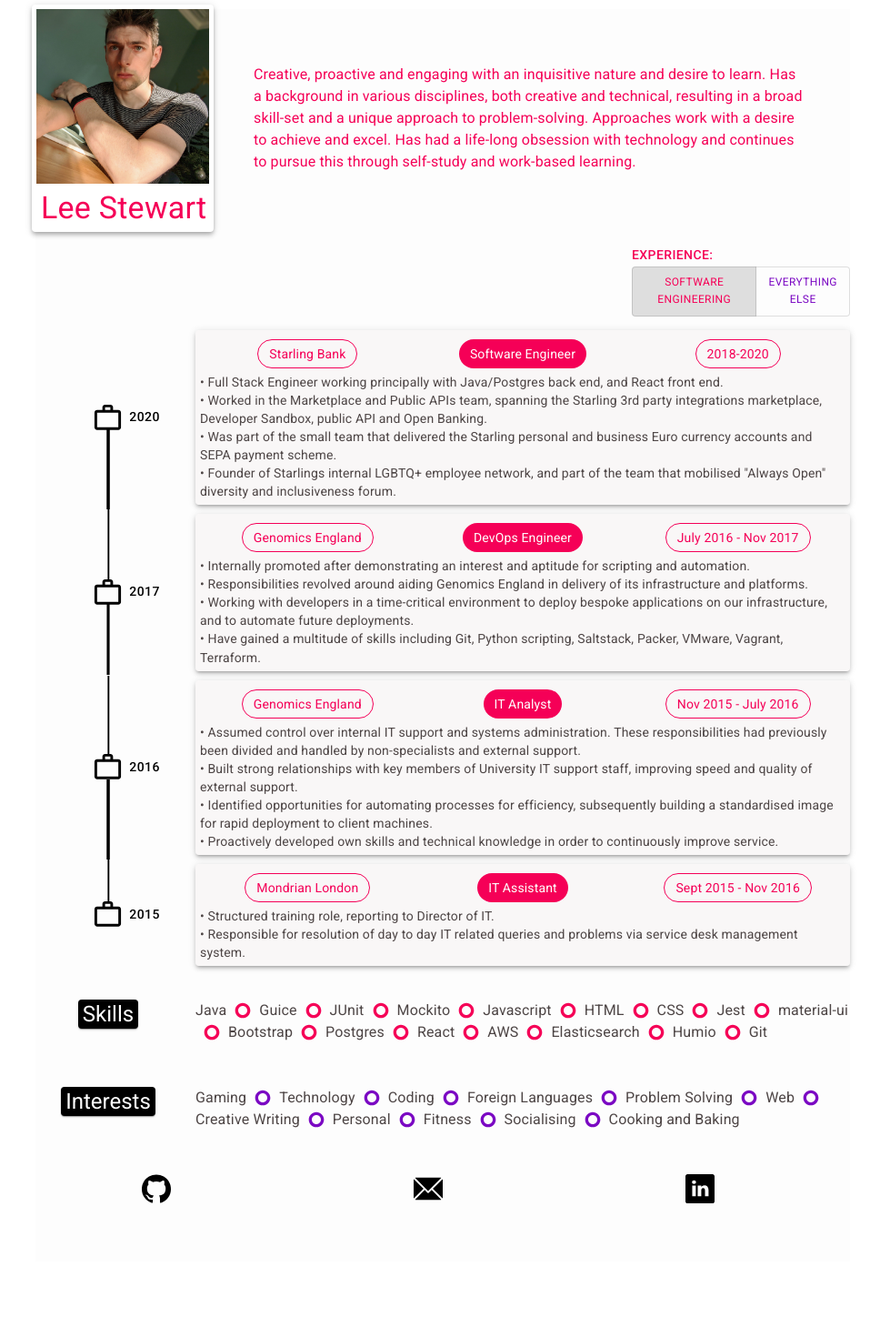
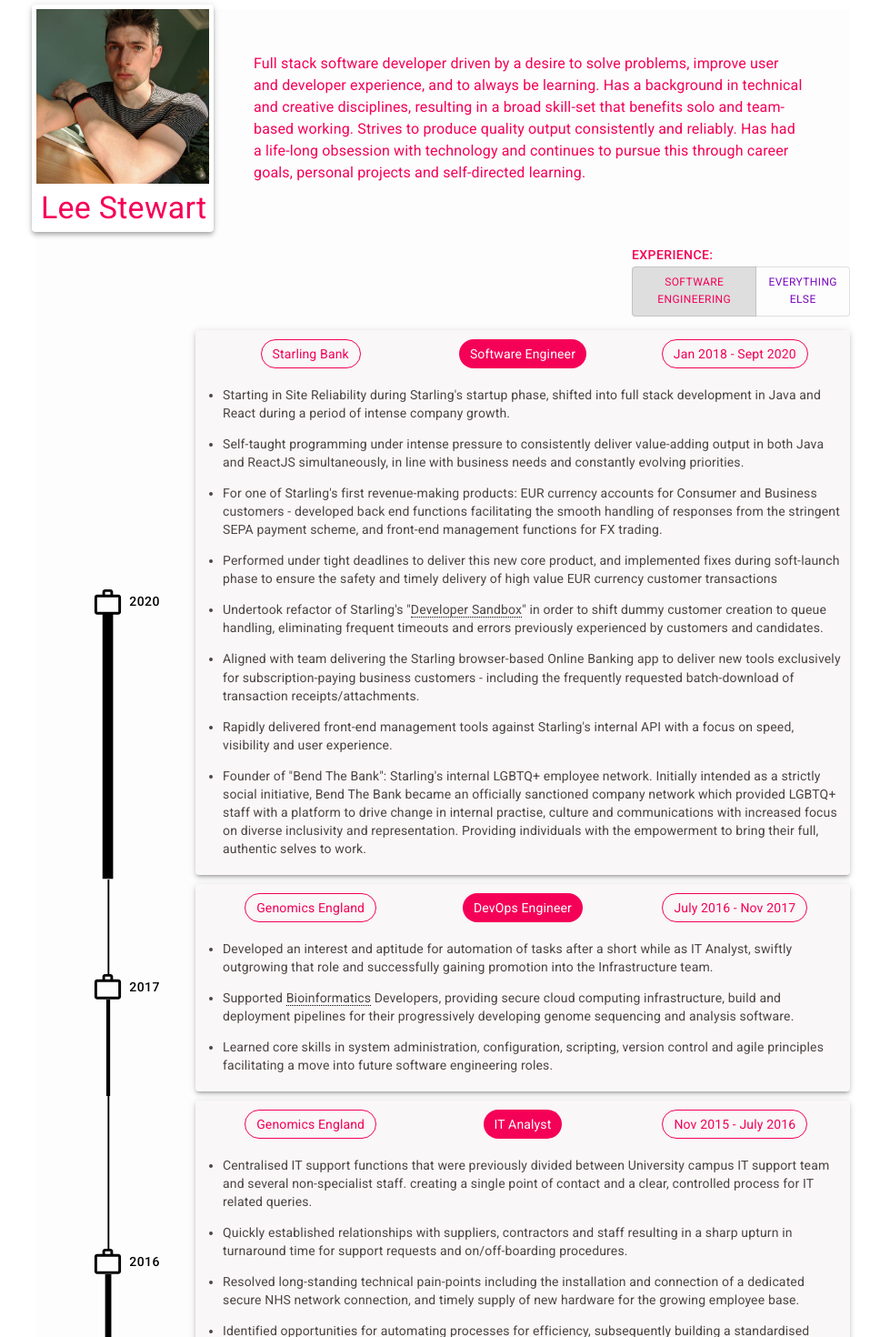
Before and after one commit to zantetsuken88/lee-stewart, a React (Create React App) app: page / in a window 1280 px wide. Shown: the top 1470 px of the page at 91% size, without its empty margins (153-1121 px from the left). Before the commit the page ends 1397 px from the top, so only its background shows below. Built offline with nearby package versions, Linux system fonts and the light colour scheme.

Commit message:
Large overhaul of job descriptions and intro section. - Rewrote almost all descriptions and intro - Add tooltips - larger margins between bullets

```diff
--- a/src/components/RoleSection.jsx
+++ b/src/components/RoleSection.jsx
@@ -4,7 +4,36 @@
 import './RoleSection.scss';
 import PropTypes from 'prop-types';
 
+const tooltipBullet = (bullet, name, tooltipText) => {
+  const [ before, after ] = bullet.split(name);
+  return (
+    <React.Fragment key={name}>
+      <span>{before}</span>
+      <span className='tooltip'>{name}<span className='tooltip-text'>{tooltipText}</span></span>
+      <span>{after}</span>
+    </React.Fragment>
+  );
+};
+
+const getBullets = (data) => {
+  const { jobDescription, tooltips } = data;
+  if (tooltips) {
+    Object.keys(tooltips).map(name =>
+      jobDescription.find((bullet, index, arr) => {
+        if (typeof(bullet) === 'string') {
+          return bullet.includes(name)
+          && arr.splice(index, 1, tooltipBullet(bullet, name, tooltips[name]));
+        }
+        return false;
+      })
+    );
+  }
+  return jobDescription;
+};
+
 export default function RoleSection ({ data }) {
+  const jobDesc = getBullets(data);
+
   return (
     <div className='role-container'>
       <div className='label-container'>
@@ -28,9 +57,14 @@
             variant='outlined'
             label={<Typography variant='body2'>{data.yearRange}</Typography>}/>
         </div>
-        {data.jobDescription.map((bullet, i) =>
-          <Typography variant='body2' key={`data.jobTitle${i}`}>{bullet}</Typography>
-        )}
+        <ul>
+          {jobDesc.map((bullet, i) => {
+            return <Typography className='role-text' variant='body2' component='li' key={`${data.jobTitle}${i}`}>
+              { bullet }
+            </Typography>;
+          }
+          )}
+        </ul>
       </Paper>
     </div>
   );
@@ -43,6 +77,10 @@
     yearRange: PropTypes.string,
     jobTitle: PropTypes.string,
     company: PropTypes.string,
-    chipClass: PropTypes.string
+    chipClass: PropTypes.string,
+    tooltips: PropTypes.shape({
+      name: PropTypes.string,
+      description: PropTypes.string
+    })
   })
 };
--- a/src/components/RoleSection.scss
+++ b/src/components/RoleSection.scss
@@ -81,7 +81,7 @@
   background-color: #f3eded63;
   text-align: left;
   margin: 5px 0;
-  padding: 5px;
+  padding: 5px 10px 5px 0;
 
   @media only screen and (min-width: 860px) {
     margin: 5px 0 5px 1rem;
@@ -89,7 +89,7 @@
 }
 
 .job-stats-container {
-  padding: 5px 0;
+  padding: 5px 0 5px 10px;
   display: grid;
   justify-content: space-evenly;
   grid-template-columns: 1fr 1fr 1fr;
@@ -128,3 +128,35 @@
     place-self: center;
   }
 }
+
+.role-text {
+  margin: 1em 0;
+}
+
+.tooltip {
+  border-bottom: 1px dotted black;
+  cursor: help;
+  &:hover {
+    .tooltip-text {
+      visibility: visible;
+    }
+  }
+}
+
+.tooltip-text {
+  visibility: hidden;
+  background-color: #4d4545;
+  color: white;
+  text-align: center;
+  padding: 7px;
+  border-radius: 6px;
+  position: absolute;
+  z-index: 1;
+  margin: 0 1rem;
+  max-width: 20rem;
+}
+
+ul {
+  list-style-position: outside;
+  padding-inline-start: 30px;
+}
--- a/src/cvcontents/rolesContents.jsx
+++ b/src/cvcontents/rolesContents.jsx
@@ -2,36 +2,47 @@
   'starlingSoftwareEngineer': {
     'year': '2020',
     'jobDescription': [
-      ' • Full Stack Engineer working principally with Java/Postgres back end, and React front end.',
-      ' • Worked in the Marketplace and Public APIs team, spanning the Starling 3rd party integrations marketplace, Developer Sandbox, public API and Open Banking.',
-      ' • Was part of the small team that delivered the Starling personal and business Euro currency accounts and SEPA payment scheme.',
-      ' • Founder of Starlings internal LGBTQ+ employee network, and part of the team that mobilised "Always Open" diversity and inclusiveness forum.'
+      'Starting in Site Reliability during Starling\'s startup phase, shifted into full stack development in Java and React during a period of intense company growth.',
+      'Self-taught programming under intense pressure to consistently deliver value-adding output in both Java and ReactJS simultaneously, in line with business needs and constantly evolving priorities.',
+      'For one of Starling\'s first revenue-making products: EUR currency accounts for Consumer and Business customers - developed back end functions facilitating the smooth handling of responses from the stringent SEPA payment scheme, and front-end management functions for FX trading.',
+      'Performed under tight deadlines to deliver this new core product, and implemented fixes during soft-launch phase to ensure the safety and timely delivery of high value EUR currency customer transactions',
+      'Undertook refactor of Starling\'s "Developer Sandbox" in order to shift dummy customer creation to queue handling, eliminating frequent timeouts and errors previously experienced by customers and candidates.',
+      'Aligned with team delivering the Starling browser-based Online Banking app to deliver new tools exclusively for subscription-paying business customers - including the frequently requested batch-download of transaction receipts/attachments.',
+      'Rapidly delivered front-end management tools against Starling\'s internal API with a focus on speed, visibility and user experience.',
+      'Founder of "Bend The Bank": Starling\'s internal LGBTQ+ employee network. Initially intended as a strictly social initiative, Bend The Bank became an officially sanctioned company network which provided LGBTQ+ staff with a platform to drive change in internal practise, ' +
+      'culture and communications with increased focus on diverse inclusivity and representation. Providing individuals with the empowerment to bring their full, authentic selves to work.'
     ],
-    'yearRange': '2018-2020',
+    'yearRange': 'Jan 2018 - Sept 2020',
     'jobTitle': 'Software Engineer',
     'company': 'Starling Bank',
-    'chipClass': '-coding'
+    'chipClass': '-coding',
+    'tooltips': {
+      'Developer Sandbox': 'The Developer Sandbox is a publicly available demo environment for 3rd party app developers to test their apps against Starling\'s public API.'
+    }
   },
   'genomicsDevOps': {
     'year': '2017',
     'jobDescription': [
-      ' • Internally promoted after demonstrating an interest and aptitude for scripting and automation.',
-      ' • Responsibilities revolved around aiding Genomics England in delivery of its infrastructure and platforms.',
-      ' • Working with developers in a time-critical environment to deploy bespoke applications on our infrastructure, and to automate future deployments.',
-      ' • Have gained a multitude of skills including Git, Python scripting, Saltstack, Packer, VMware, Vagrant, Terraform.'
+      'Developed an interest and aptitude for automation of tasks after a short while as IT Analyst, swiftly outgrowing that role and successfully gaining promotion into the Infrastructure team.',
+      'Supported Bioinformatics Developers, providing secure cloud computing infrastructure, build and deployment pipelines for their progressively developing genome sequencing and analysis software.',
+      'Learned core skills in system administration, configuration, scripting, version control and agile principles facilitating a move into future software engineering roles.'
     ],
     'yearRange': 'July 2016 - Nov 2017',
     'jobTitle': 'DevOps Engineer',
     'company': 'Genomics England',
-    'chipClass': '-coding'
+    'chipClass': '-coding',
+    'tooltips': {
+      'Bioinformatics': 'Bioinformaticians at Genomics England are responsible for developing software that will help with efficiently sequencing and analysing genomes to identify potentially disease or cancer causing variants.'
+    }
   },
   'genomicsIT': {
     'year': '2016',
     'jobDescription': [
-      ' • Assumed control over internal IT support and systems administration. These responsibilities had previously been divided and handled by non-specialists and external support.',
-      ' • Built strong relationships with key members of University IT support staff, improving speed and quality of external support.',
-      ' • Identified opportunities for automating processes for efficiency, subsequently building a standardised image for rapid deployment to client machines.',
-      ' • Proactively developed own skills and technical knowledge in order to continuously improve service.'
+      'Centralised IT support functions that were previously divided between University campus IT support team and several non-specialist staff. creating a single point of contact and a clear, controlled process for IT related queries.',
+      'Quickly established relationships with suppliers, contractors and staff resulting in a sharp upturn in turnaround time for support requests and on/off-boarding procedures.',
+      'Resolved long-standing technical pain-points including the installation and connection of a dedicated secure NHS network connection, and timely supply of new hardware for the growing employee base.',
+      'Identified opportunities for automating processes for efficiency, subsequently building a standardised image for rapid deployment to client machines.',
+      'Self-taught basic command line navigation and scripting for Windows in order to custom build and deploy new hardware to staff'
     ],
     'yearRange': 'Nov 2015 - July 2016',
     'jobTitle': 'IT Analyst',
@@ -41,8 +52,8 @@
   'mondrianIT': {
     'year': '2015',
     'jobDescription': [
-      ' • Structured training role, reporting to Director of IT.',
-      ' • Responsible for resolution of day to day IT related queries and problems via service desk management system.'
+      'Structured training role, reporting to Director of IT.',
+      'Responsible for resolution of day to day IT related queries and problems via service desk management system.'
     ],
     'yearRange': 'Sept 2015 - Nov 2016',
     'jobTitle': 'IT Assistant',
@@ -52,9 +63,12 @@
   'uniqueVoice': {
     'year': '2014',
     'jobDescription': [
-      ' • Learned and performed roles on stage or film as directed.',
-      ' • Interpreted and memorised lines on provided scripts, including directorial notes and actions.',
-      ' • Worked alongside other actors and technicians in order to develop strong relationships and rapports on and off stage/screen.'
+      'Performed lead roles in several stage productions which aimed to educate children, parents and teachers on potentially unseen strains on the lives of children - ' +
+      'notably, young people that must be an active caregiver for their family to compensate for a less able parent or guardian.',
+      'Led post-performance workshops with children, striking a careful balance between maintaining fun and engagement whilst addressing sensitive, emotionally charged issues with vulnerable people.',
+      'Used continuous managerial, peer-led and self-guided feedback mechanisms to improve and develop performance and workshop delivery styles.',
+      'Established and maintained complex interpersonal connections with teachers, children, parents and colleagues - requiring highly adaptable social skills in order to communicate positively and effectively ' +
+      'based on each set of individual circumstances and the interchangeable nature of the role.'
     ],
     'yearRange': 'Aug 2013 - Aug 2014',
     'jobTitle': 'Actor & Workshop Leader',
@@ -64,8 +78,9 @@
   'monarchRecruitment': {
     'year': '2014',
     'jobDescription': [
-      ' • Used current IT in every lesson in order to promote up to date skills and creative teaching.',
-      ' • Was able to adapt and improvise to quickly changing circumstances and variable working environments.'
+      'Provided cover for absent teachers across all schools in Bristol.',
+      'Was able to form relationships with pupils and assimilate the culture of unfamiliar schools at a moment\'s notice in order to maximise learning and reduce disruption to their established routines.',
+      'Used current IT in every lesson in order to promote up to date skills and creative teaching.'
     ],
     'yearRange': 'Dec 2013 - July 2014',
     'jobTitle': 'Cover Teacher',
@@ -75,9 +90,12 @@
   'universityWestEngland': {
     'year': '2013',
     'jobDescription': [
-      ' • PGCE PCET (Post-Compulsory Education and Training).',
-      ' • Qualified to teach Performing Arts disciplines at post-GCSE level.',
-      ' • Passed at Masters Level.'
+      'PGCE PCET (Post-Compulsory Education and Training).',
+      'Qualified to teach Performing Arts disciplines at post-GCSE level.',
+      'Led and assisted lessons at BTEC and Foundation Degree level in Performing Arts across the course of an academic year.',
+      'Built strong rapports with co-teachers and students, facilitating students in their development of performance skills through workshops and rehearsal direction.',
+      'Developed techniques in adjusting teaching style based on a diverse array of student backgrounds, learning styles and social needs.',
+      'Passed at Masters Level.'
     ],
     'yearRange': 'Sep 2012 - Jun 2013',
     'jobTitle': 'PGCE PCET',
@@ -87,11 +105,11 @@
   'aldSeniorCredit': {
     'year': '2012',
     'jobDescription': [
-      ' • Responsibilities included ownership of the Synertec Prism mailing system for the department. This included 1st line support for users on the team, staff training and contact with Synertec.',
-      ' • Used in-house software and Excel to generate regular reports using V-Lookups and Pivot Tables.',
-      ' • Was responsible for undertaking the team leader’s duties in their absence.',
-      ' • First point of contact for team queries and ad-hoc training.',
-      ' • Handled escalated telephone calls.'
+      'Responsibilities included ownership of the Synertec Prism mailing system for the department. This included 1st line support for users on the team, staff training and contact with Synertec.',
+      'Used in-house software and Excel to generate regular reports using V-Lookups and Pivot Tables, partially automating the reporting process for better efficiency.',
+      'Was responsible for undertaking the team leader’s duties in their absence.',
+      'First point of contact for team queries and ad-hoc training.',
+      'Handled telephone calls which had been escalated by the customer to a senior representative. Was effective at defusing difficult conversations and reaching mutually satisfactory resolutions to disputes'
     ],
     'yearRange': 'Jan 2012 - Aug 2012',
     'jobTitle': 'Senior Credit Controller',
@@ -101,7 +119,11 @@
   'aldCredit': {
     'year': '2012',
     'jobDescription': [
-      ' • Responsible for managing a portfolio of vehicle hire and hire purchase accounts in arrears, chasing for late payment and escalating where necessary.'],
+      'Responsible for managing a portfolio of vehicle hire and hire purchase accounts in arrears, chasing for late payment and escalating where necessary.',
+      'Managed time and chase methods effectively for the most efficient resolution of a vast majority of arrears cases',
+      'Consistently exceeded productivity expectations - taking on additional workload, responsibilities and training.',
+      'Promoted in first year, ahead of directly competing, more experienced colleagues.'
+    ],
     'yearRange': 'Feb 2011 - Jan 2012',
     'jobTitle': 'Credit Controller',
     'company': 'ALD Automotive',
@@ -109,7 +131,14 @@
   },
   'deMontfort': {
     'year': '2010',
-    'jobDescription': ['  • Graduated with 2:1 Honours.'],
+    'jobDescription': [
+      'Performance degree with the highest emphasis on developing practical acting and dance skills at its time',
+      'Undertook broad suite of modules over 3 years, spanning physical and vocal performance, contemporary dance, devising and directing live theatre and acting theory.',
+      'Cast as leading role in the first year major assessed performance',
+      'Worked with established physical theatre company Motionhouse Theatre during 3rd year to produce and perform a unique production with their creative input and direction.',
+      'Undertook a multitude of roles in original and collaborative theatre productions, responsible for devising, rehearsing, funding, marketing, technology and performance',
+      'Graduated with 2:1 Honours.'
+    ],
     'yearRange': 'Oct 2007 - May 2010',
     'jobTitle': 'BA(Hons) Performing Arts',
     'company': 'DeMontfort University',
--- a/src/cvcontents/sectionContents.jsx
+++ b/src/cvcontents/sectionContents.jsx
@@ -7,11 +7,10 @@
 
 export const PersonalProfileContents = () =>
   <Typography>
-    Creative, proactive and engaging with an inquisitive nature and desire to learn. Has a
-    background in various disciplines, both creative and technical, resulting in a broad skill-set
-    and a unique approach to problem-solving. Approaches work with a desire to achieve and
-    excel. Has had a life-long obsession with technology and continues to pursue this through
-    self-study and work-based learning.
+    Full stack software developer driven by a desire to solve problems, improve user and developer experience, and
+    to always be learning. Has a background in technical and creative disciplines, resulting in a broad skill-set
+    that benefits solo and team-based working. Strives to produce quality output consistently and reliably. Has had a life-long
+    obsession with technology and continues to pursue this through career goals, personal projects and self-directed learning.
   </Typography>;
 
 export const SkillsContents = ({ attributes }) =>
```
